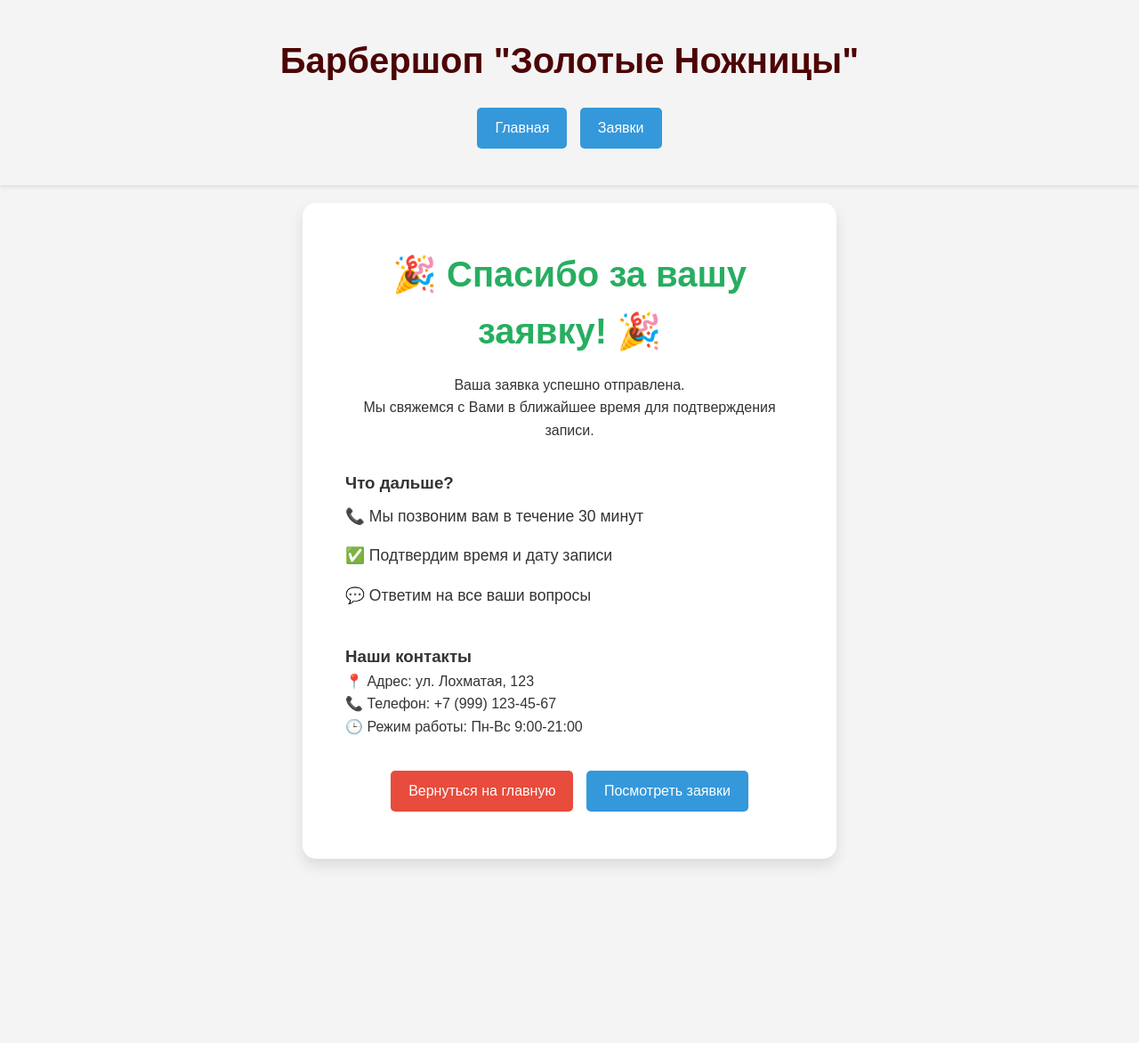
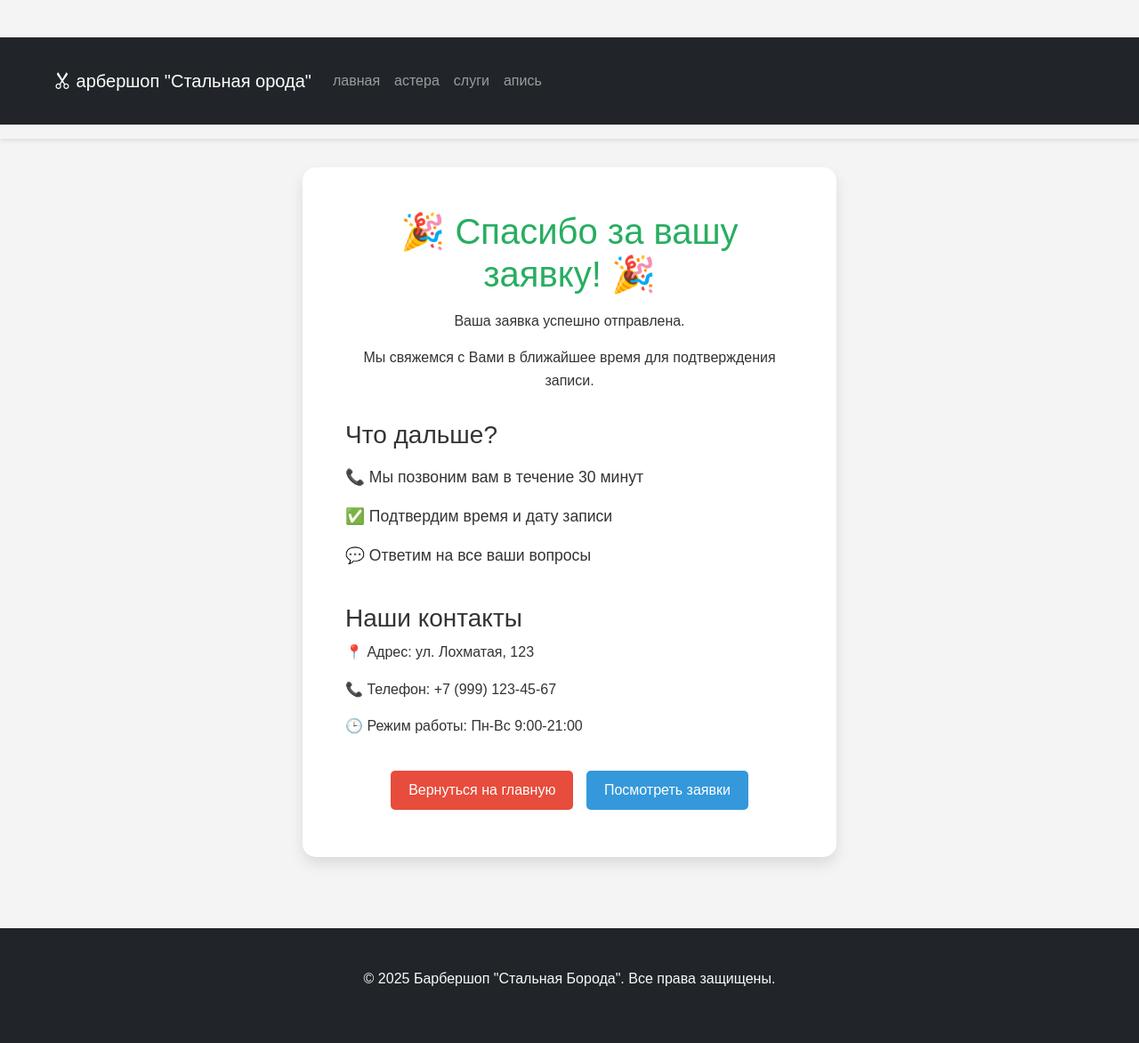
Before and after one commit to katya1nik/BARBERSHOP_DJANGO, a Django app: page /thanks/ in a window 1280 px wide. Shown: the whole page at 89% size. Before the commit the page ends 973 px from the top, so only its background shows below. Run offline with Django 5.2, Linux system fonts and the light colour scheme.

Commit message:
hw_22: обновлен базовый шаблон base.html и исправлены представления

```diff
--- a/templates/base.html
+++ b/templates/base.html
@@ -4,25 +4,45 @@
 <head>
     <meta charset="UTF-8">
     <meta name="viewport" content="width=device-width, initial-scale=1.0">
-    <title>{% block title %}Барбершоп{% endblock %}</title>
+    <meta name="description" content="Барбершоп 'Стальная Борода' - профессиональные услуги парикмахера">
+    <meta name="keywords" content="барбершоп, стрижка, борода, мужская парикмахерская">
+
+    <title>{% block title %}Барбершоп "Стальная Борода"{% endblock %}</title>
+
+    <!-- Bootstrap 5 CSS -->
+    <link href="https://cdn.jsdelivr.net/npm/bootstrap@5.3.0/dist/css/bootstrap.min.css" rel="stylesheet">
+    <!-- Bootstrap Icons -->
+    <link href="https://cdn.jsdelivr.net/npm/bootstrap-icons@1.10.0/font/bootstrap-icons.css" rel="stylesheet">
+    <!-- Собственные стили -->
     <link rel="stylesheet" type="text/css" href="{% static 'main.css' %}">
+
+    {% block styles %}{% endblock %}
+    {% block extra_head %}{% endblock %}
 </head>
 <body>
+    {% block header %}
     <header>
-        <div class="container">
-            <h1> Барбершоп "Золотые Ножницы" </h1>
-            <nav>
-                <a href="{% url 'landing' %}" class="btn">Главная</a>
-                <a href="{% url 'orders_list' %}" class="btn">Заявки</a>
-            </nav>
-        </div>
+        {% include 'includes/menu.html' %}
     </header>
+    {% endblock %}
 
-    <main class="container">
+    <main>
         {% block content %}
         {% endblock %}
     </main>
 
-    <!-- <script src="{% static 'main.js' %}"></script> -->
+    {% block footer %}
+    <footer class="bg-dark text-light py-4 mt-5">
+        <div class="container text-center">
+            <p>&copy; 2025 Барбершоп "Стальная Борода". Все права защищены.</p>
+        </div>
+    </footer>
+    {% endblock %}
+
+    <!-- Bootstrap 5 JS -->
+    <script src="https://cdn.jsdelivr.net/npm/bootstrap@5.3.0/dist/js/bootstrap.bundle.min.js"></script>
+    <!-- Собственные скрипты -->
+    <script src="{% static 'main.js' %}"></script>
+    {% block scripts %}{% endblock %}
 </body>
 </html>
```
